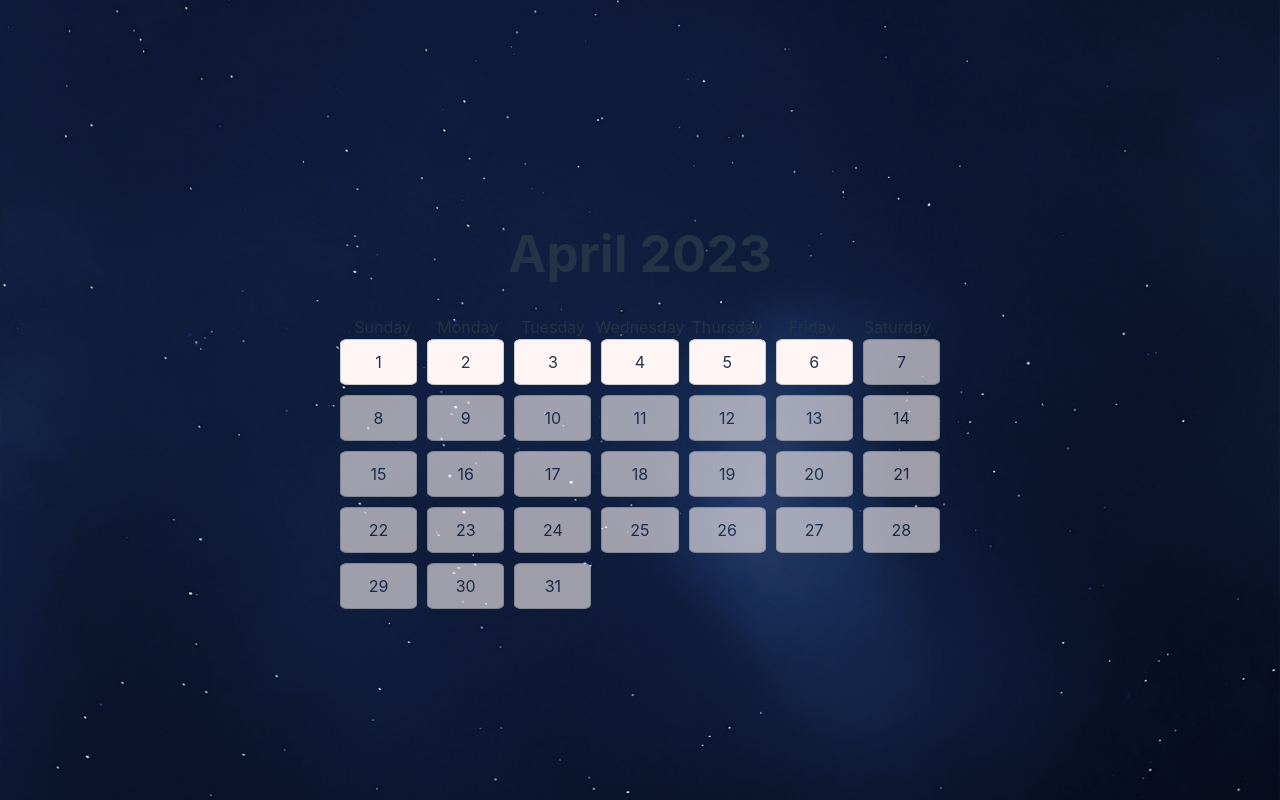
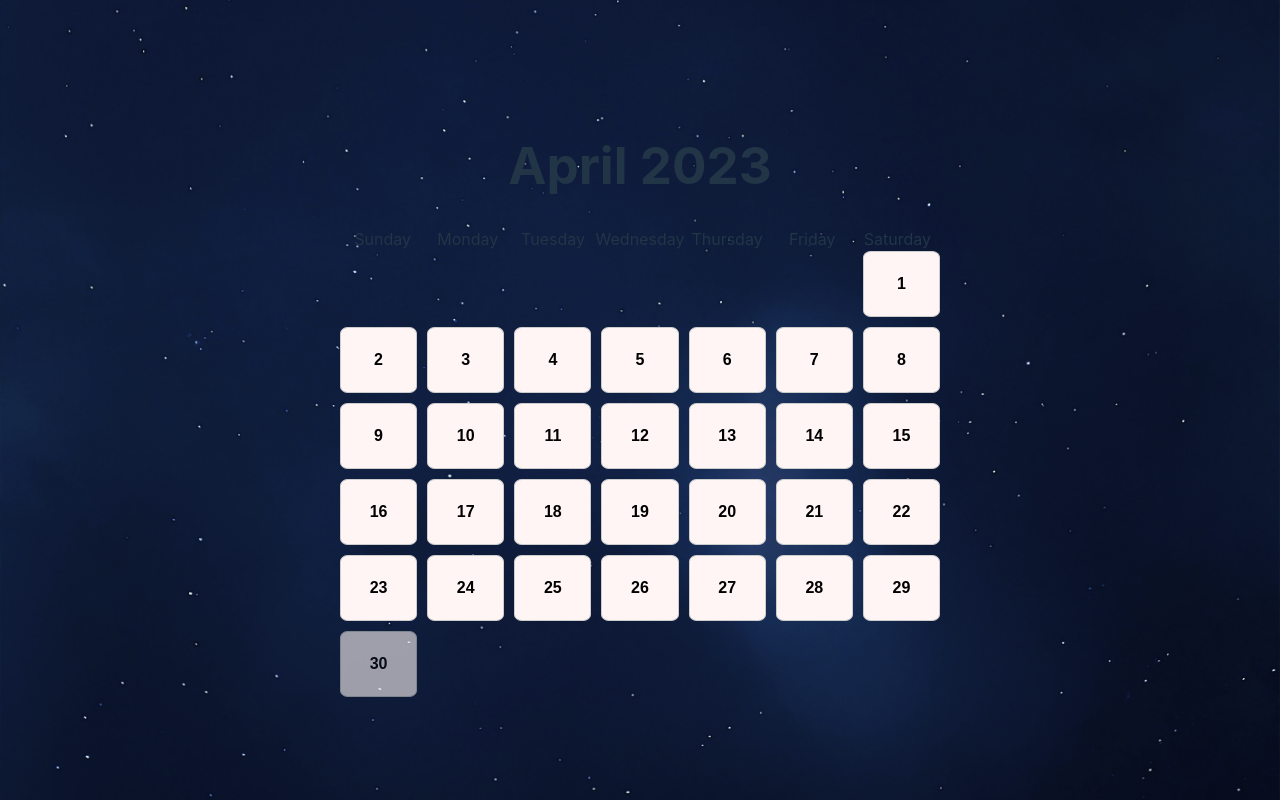
Before and after one commit to harsh8051/MyToDoApp, a React (Vite) app: page / in a window 1280 px wide. Built offline with nearby package versions, Linux system fonts and the light colour scheme.

Commit message:
calender as per days and add link to tasklist

```diff
--- a/src/App.css
+++ b/src/App.css
@@ -1,5 +1,5 @@
 #root {
   max-width: 1280px;
   margin: 0 auto;
-  padding: 2rem;
+  padding: 1rem;
 }
--- a/src/components/CalenderBox.tsx
+++ b/src/components/CalenderBox.tsx
@@ -1,25 +1,64 @@
-import calenderBox from '../styles/calenderBox.module.css'
-import {getNameofMonth,daysOfWeek} from '../utility/calenderMetaData'
+import { useState } from 'react';
+import calenderBox from '../styles/calenderBox.module.css';
+import { Link } from 'react-router-dom';
+import { getNameofMonth, daysOfWeek } from '../utility/calenderMetaData';
+
+type SelectedDayType = number | null; // Define the type for selectedDay
+
+
 function CalenderBox() {
   const date = new Date();
-  const days = Array.from({ length: 31 }, (_, i) => i + 1);
+  const year = date.getFullYear();
+  const month = date.getMonth();
+  const daysInMonth = new Date(year, month + 1, 0).getDate(); // Get the total days in the current month
+  const firstDayOfMonth = new Date(year, month, 1).getDay(); // Get the day of the week of the first day of the current month
+  const [selectedDay, setSelectedDay] = useState<SelectedDayType>(null);
 
+  // Create an array to hold the days of the current month
+  const days = Array.from({ length: daysInMonth }, (_, i) => i + 1);
+
+  // Create an array to hold empty cells before the first day of the month
+  const emptyCells = Array.from({ length: firstDayOfMonth }, (_, ) => null);
+
+  const handleDayClick = (day:number) => {
+    // Update the selected day when a day is clicked
+    setSelectedDay(day);
+  };
 
   return (
     <div className={calenderBox.calendar}>
       <div className={calenderBox.header}>
-        <h1>{getNameofMonth(date.getMonth())} {date.getFullYear()}</h1>
+
+        <h1>
+          {getNameofMonth(month)} {year}
+        </h1>
       </div>
       <div className={calenderBox.weekdays}>
-      {daysOfWeek.map((day, index) => (
+        {daysOfWeek.map((day, index) => (
           <div key={index}>{day}</div>
         ))}
       </div>
       <div className={calenderBox.days}>
+        {emptyCells.map((index) => (
+          <div key={`empty_${index}`} className={calenderBox.emptyDay}>
+            {/* Empty cells */}
+          </div>
+        ))}
         {days.map((day) => (
-          <div className={day > date.getDay() ? calenderBox.dayActive : calenderBox.day } key={day}>
-            {day}
-          </div>
+                <Link
+                //to={`/tasks/${year}/${month + 1}/${day}`} // Assuming your task list route is of the format "/tasks/year/month/day"
+                to={`/tasklist`}
+                key={`day_${day}`}
+                onClick={() => handleDayClick(day)}
+              >
+                <div
+                  className={`${day > date.getDate() ? calenderBox.dayActive : calenderBox.day} ${
+                    day === selectedDay ? calenderBox.selectedDay : ''
+                  }`}
+                >
+                  <p className={calenderBox.dayFont}>{day}</p>
+                </div>
+              </Link>
         ))}
       </div>
     </div>
--- a/src/styles/calenderBox.module.css
+++ b/src/styles/calenderBox.module.css
@@ -24,16 +24,21 @@
     background-color: #FFF5F5;
     border: 1px solid #ccc;
     border-radius: 10%;
-    padding: 10px;
+    padding: 07px;
     text-align: center;
     font-size: 16px;
+}
+.dayFont{
+    color: black;
+    font: 1em sans-serif;
+    font-weight: bold;
 }
 .dayActive {
     background-color: #FFF5F5;
     opacity: 60%;
     border: 1px solid #ccc;
     border-radius: 10%;
-    padding: 10px;
+    padding: 07px;
     text-align: center;
     font-size: 16px;
 }
```
